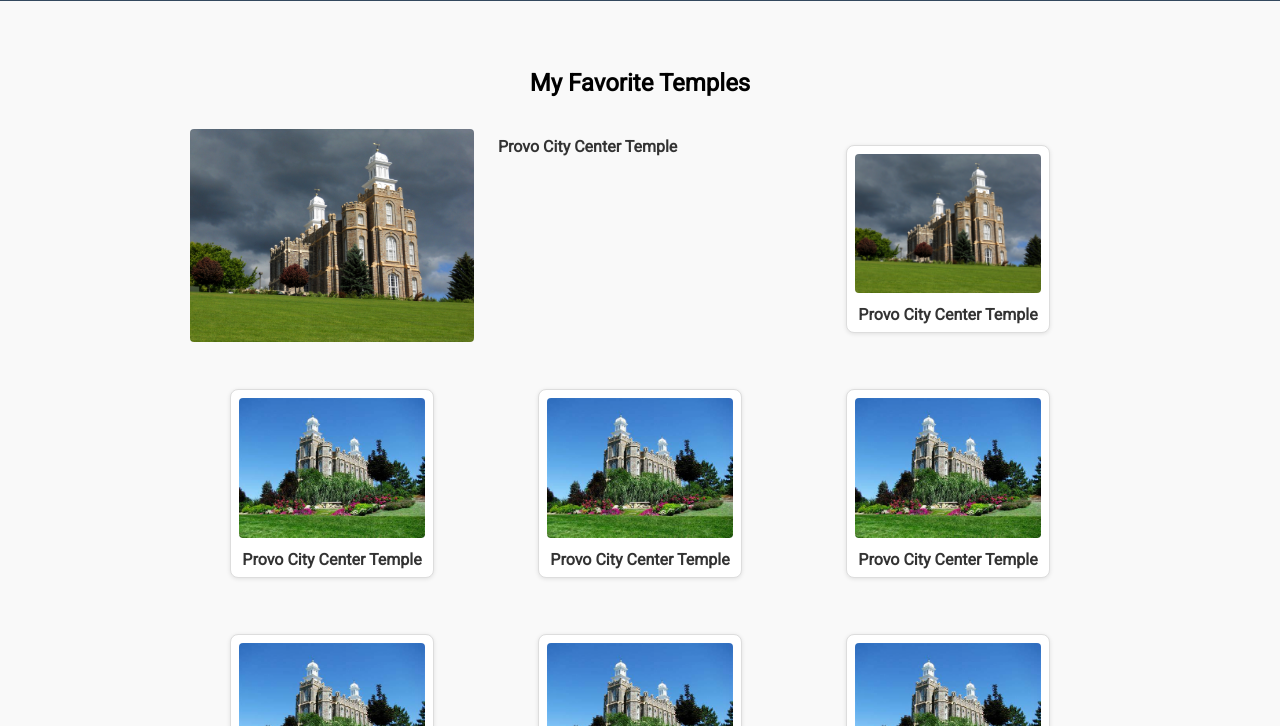
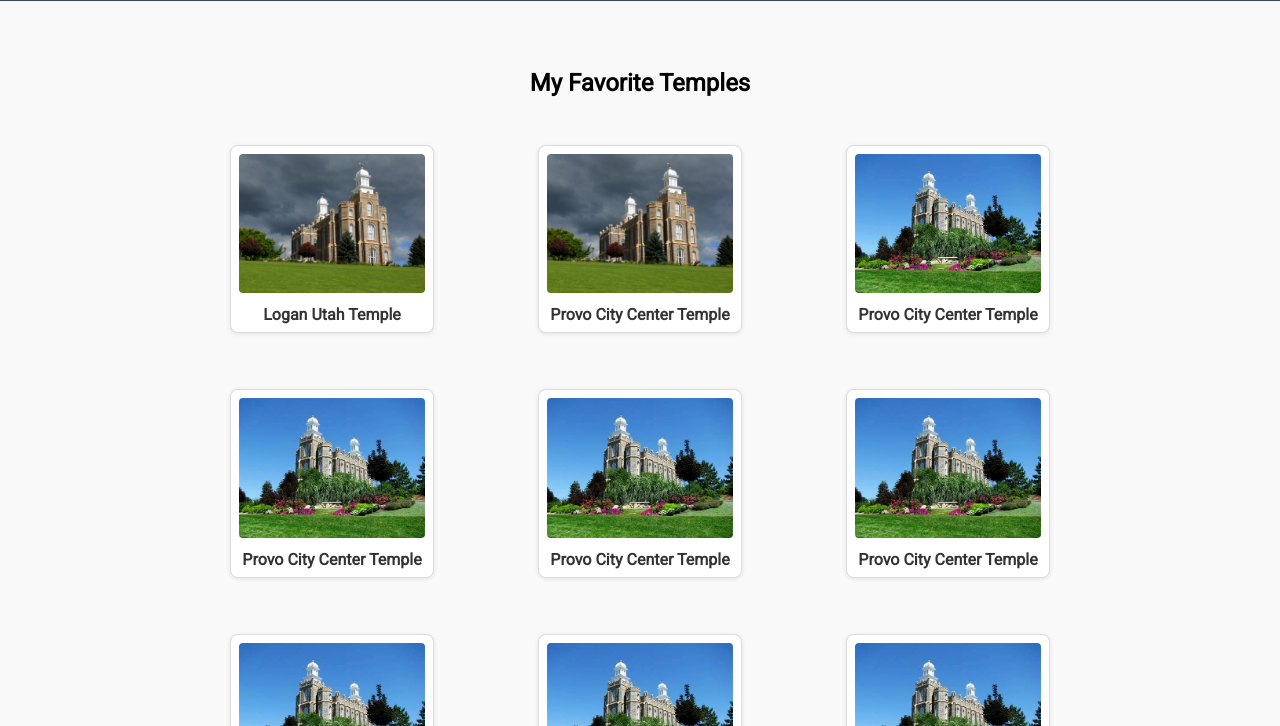
Before and after one commit to stephenatta/wdd131, a plain HTML site: page temples.html in a window 1280 px wide. Shown: the part 74-800 px from the top of the page. Drawn offline with Linux system fonts and the light colour scheme.

Commit message:
revised pictures

```diff
--- a/temples.html
+++ b/temples.html
@@ -1,7 +1,7 @@
 <!DOCTYPE html>
 <html lang="en-US">
 <head>
-  <meta charset="UTF-8">
+  <meta charset="UTF-8" />
   <meta name="viewport" content="width=device-width, initial-scale=1.0"/>
   <meta name="description" content="Stephen Atta Amankwaa's Temple Album for WDD 131 features a responsive photo gallery of nine temples, interactive navigation, and dynamic content using HTML, CSS, and JavaScript.">
   <meta name="author" content="Stephen Atta Amankwaa"/>
@@ -29,8 +29,9 @@
     <h2>My Favorite Temples</h2>
     <section class="grid">
       <!-- Repeat of figures (ensure image names/alt text reflect actual locations) -->
-      <img src="images/logan-utah-temple-8239.jpg" alt="Temple 1" width="600" height="400" />
-      <figcaption>Provo City Center Temple</figcaption>
+      <figure>
+        <img src="images/logan-utah-temple-8239.jpg" alt="Temple 1" />
+        <figcaption>Logan Utah Temple</figcaption>
       </figure>
       <!-- Repeat with distinct captions -->
       <figure>
```
